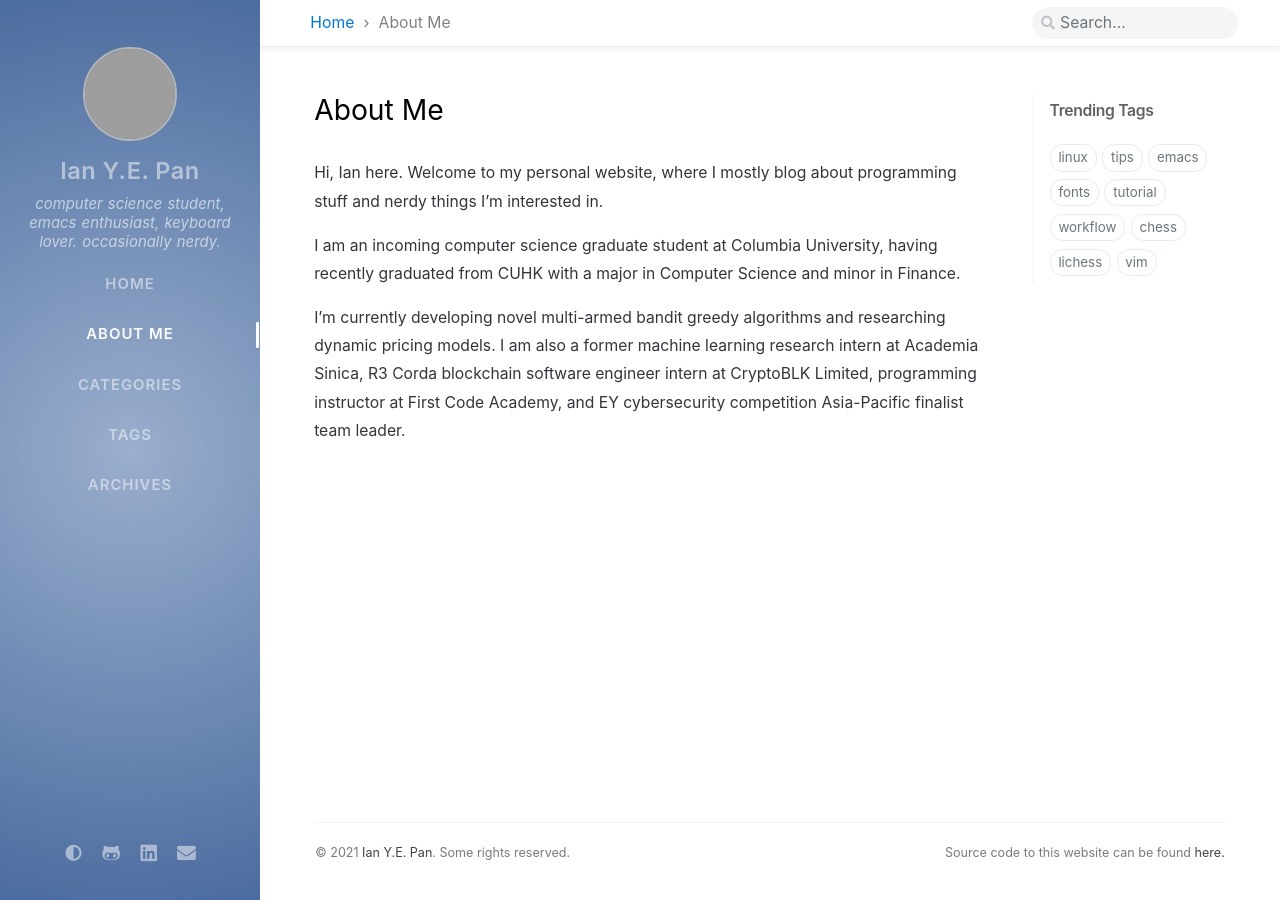
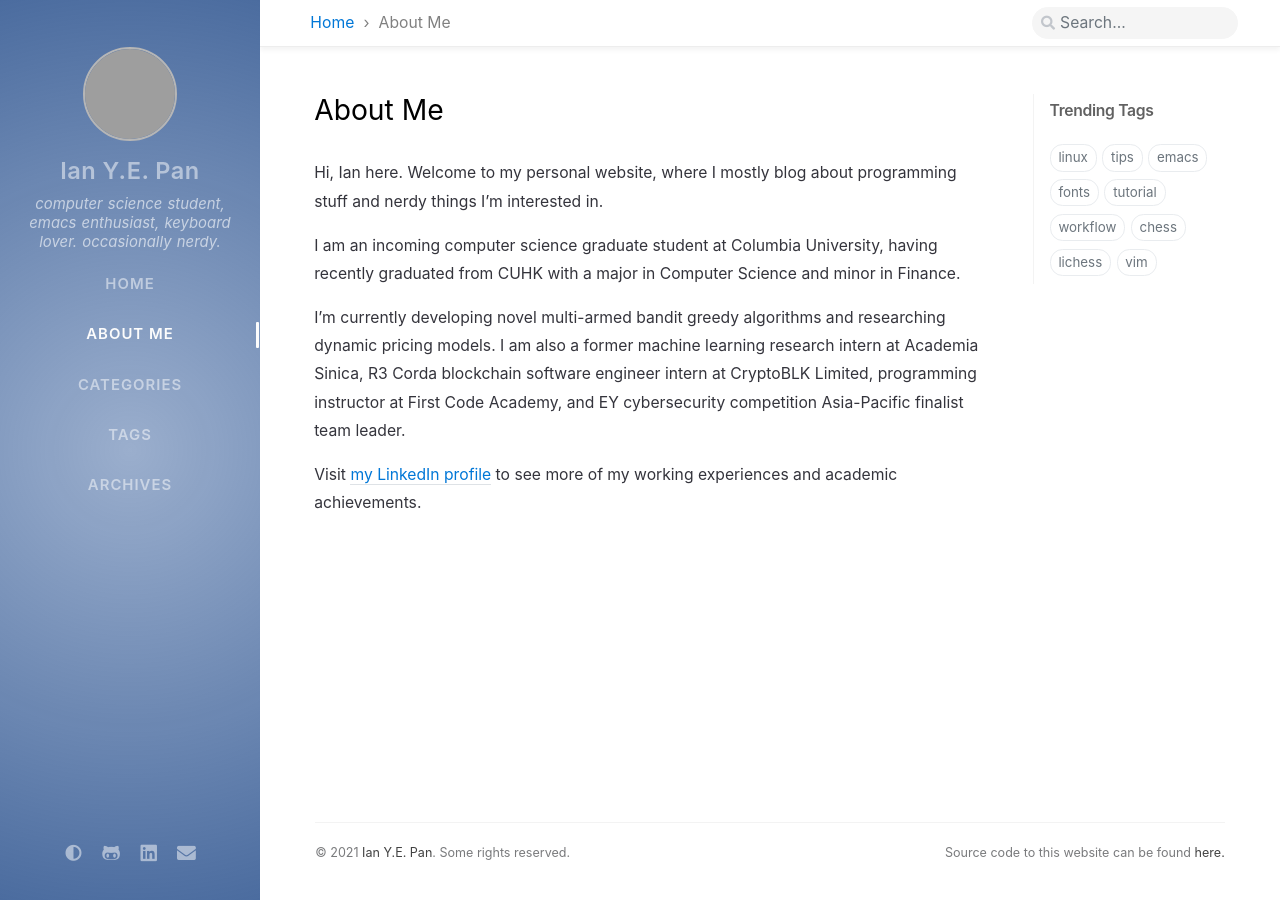
Before and after one commit to ianyepan/ianyepan.github.io, a Jekyll site: the page built from _tabs/about.md, in a window 1280 px wide. Built offline with Jekyll 4.4.1, drawn with Linux system fonts in a browser that asks for light colours; nearby versions of some CDN libraries; comment, search, counter and statistics services are not loaded; grey boxes are pictures that could not be loaded.

Commit message:
Minor update for About tab

```diff
--- a/_tabs/about.md
+++ b/_tabs/about.md
@@ -17,3 +17,6 @@ learning research intern at Academia Sinica, R3 Corda blockchain
 software engineer intern at CryptoBLK Limited, programming instructor
 at First Code Academy, and EY cybersecurity competition Asia-Pacific
 finalist team leader.
+
+Visit [my LinkedIn profile](https://www.linkedin.com/in/ianyepan/) to
+see more of my working experiences and academic achievements.
```
